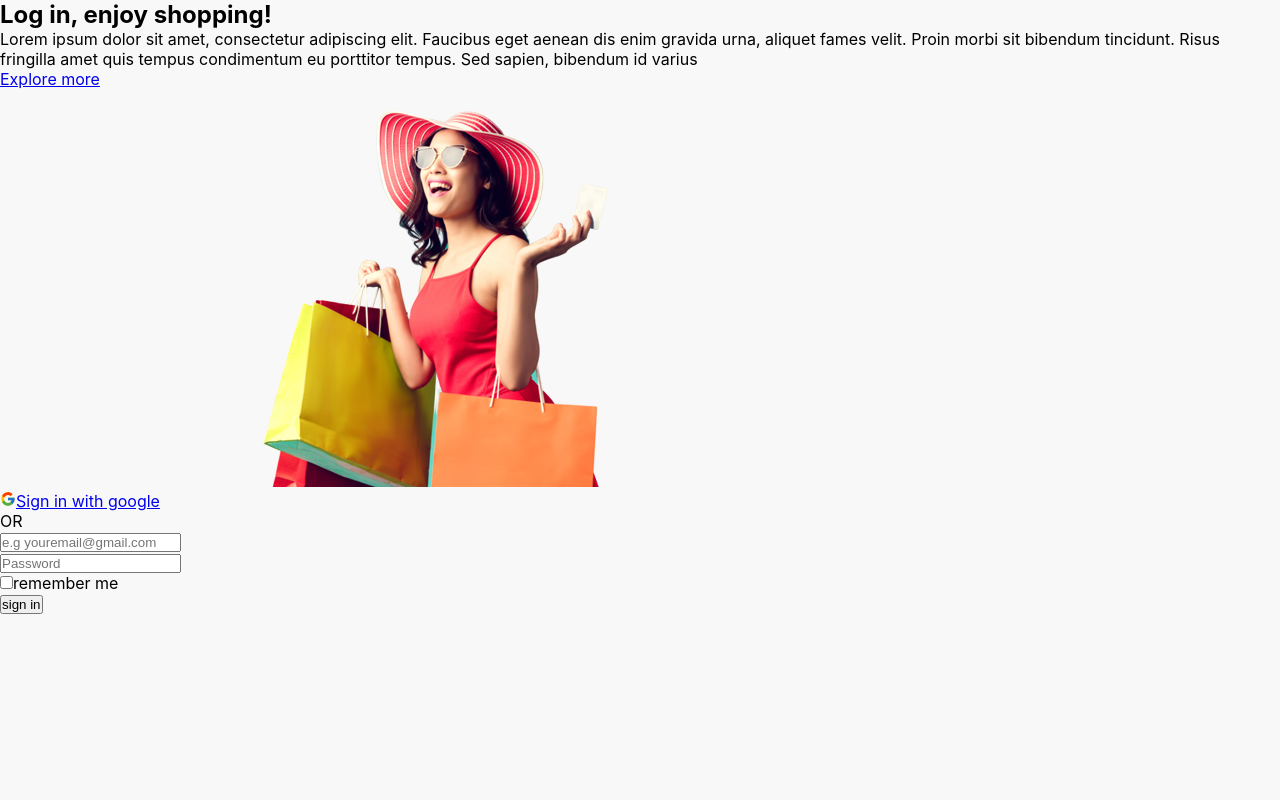
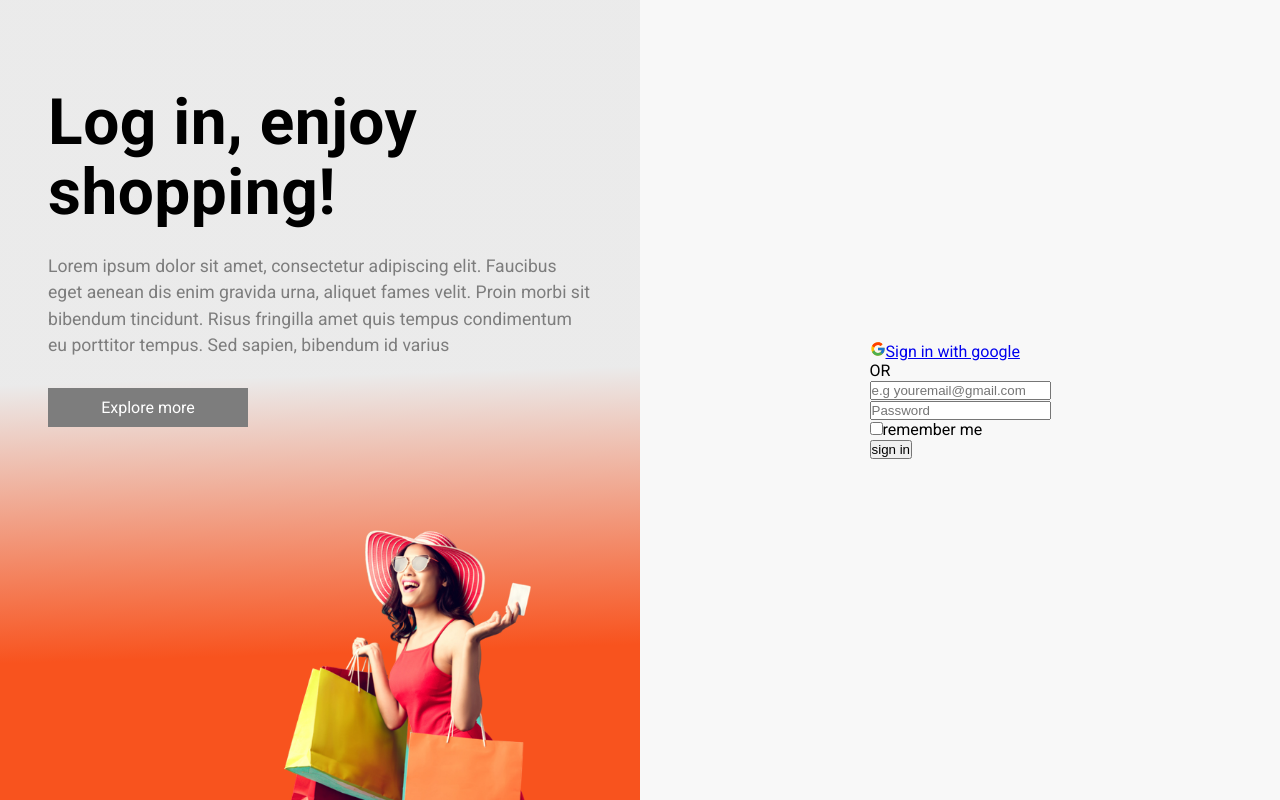
Before and after one commit to Almarex-Web-Dev/fullstack_ecommerce_project, a React (Vite) app in the folder frontend/: page /login in a window 1280 px wide. Built offline with nearby package versions, Linux system fonts and the light colour scheme.

Commit message:
added more styles to login.scss files

```diff
--- a/frontend/src/pages/login/login.jsx
+++ b/frontend/src/pages/login/login.jsx
@@ -3,18 +3,20 @@ import shoppingIMG from '../../assets/shopping.png'
 
 import { FcGoogle } from 'react-icons/fc'
 
+import './login.scss'
 const Login = () => {
   return (
     <section className="login__page-wrapper">
       {/* login page content goes here */}
       <div className="logign__content-section">
+        <div className="login__content-wrapper">
           <div className="login__content">
             <h1>Log in, enjoy shopping!</h1>
             <p>
               Lorem ipsum dolor sit amet, consectetur adipiscing elit. Faucibus
-            eget aenean dis enim gravida urna, aliquet fames velit. Proin morbi
-            sit bibendum tincidunt. Risus fringilla amet quis tempus condimentum
-            eu porttitor tempus. Sed sapien, bibendum id varius
+              eget aenean dis enim gravida urna, aliquet fames velit. Proin
+              morbi sit bibendum tincidunt. Risus fringilla amet quis tempus
+              condimentum eu porttitor tempus. Sed sapien, bibendum id varius
             </p>
             <a className="round__button" href="#">
               <div>
@@ -24,9 +26,9 @@ const Login = () => {
               </div>
             </a>
           </div>
-        <div className="login__image-content">
+          {/* hero image for login page */}
+        </div>
         <img src={shoppingIMG} alt="shopping_img" />
-        </div>
       </div>
       {/* form input goes here */}
       <div className="form__input-section">
--- a/frontend/src/pages/login/login.scss
+++ b/frontend/src/pages/login/login.scss
@@ -0,0 +1,72 @@
+.login__page-wrapper {
+  font-family: 'Roboto', sans-serif;
+  height: 100vh;
+  display: grid;
+  grid-template-columns: 1fr 1fr;
+  place-items: center;
+}
+
+.logign__content-section {
+  height: 100vh;
+  display: flex;
+  justify-content: center;
+  align-items: center;
+  background: linear-gradient(
+    178.25deg,
+    rgba(232, 232, 232, 0.834) 47.02%,
+    #f8531e 80.99%
+  );
+  position: relative;
+  flex-direction: column;
+}
+
+.login__content-wrapper {
+  width: 85%;
+  margin: auto;
+  display: flex;
+  flex-direction: column;
+  align-items: center;
+}
+
+.login__content {
+  width: 100%;
+  //   line-height: 0px;
+}
+
+.login__content h1 {
+  font-style: normal;
+  font-weight: 700;
+  font-size: 4rem;
+  line-height: 70px;
+  margin-bottom: 25px;
+  letter-spacing: 0.5px;
+}
+
+.login__content p {
+  font-style: normal;
+  font-weight: 400;
+  font-size: 1.1rem;
+  line-height: 1.5;
+  margin-bottom: 30px;
+  color: #7d7d7d;
+}
+
+// login page call to action button
+.login__content .round__button {
+  text-decoration: none;
+  color: #ffffff;
+  padding: 10px;
+  background: #7d7d7d;
+  display: block;
+  width: 200px;
+  text-align: center;
+
+  //   Will continue to add more styles to the button
+}
+
+// image style
+.logign__content-section img {
+  width: 70%;
+  height: auto;
+  object-fit: cover;
+}
```
Lines whose indentation alone changed are shown as unchanged.
